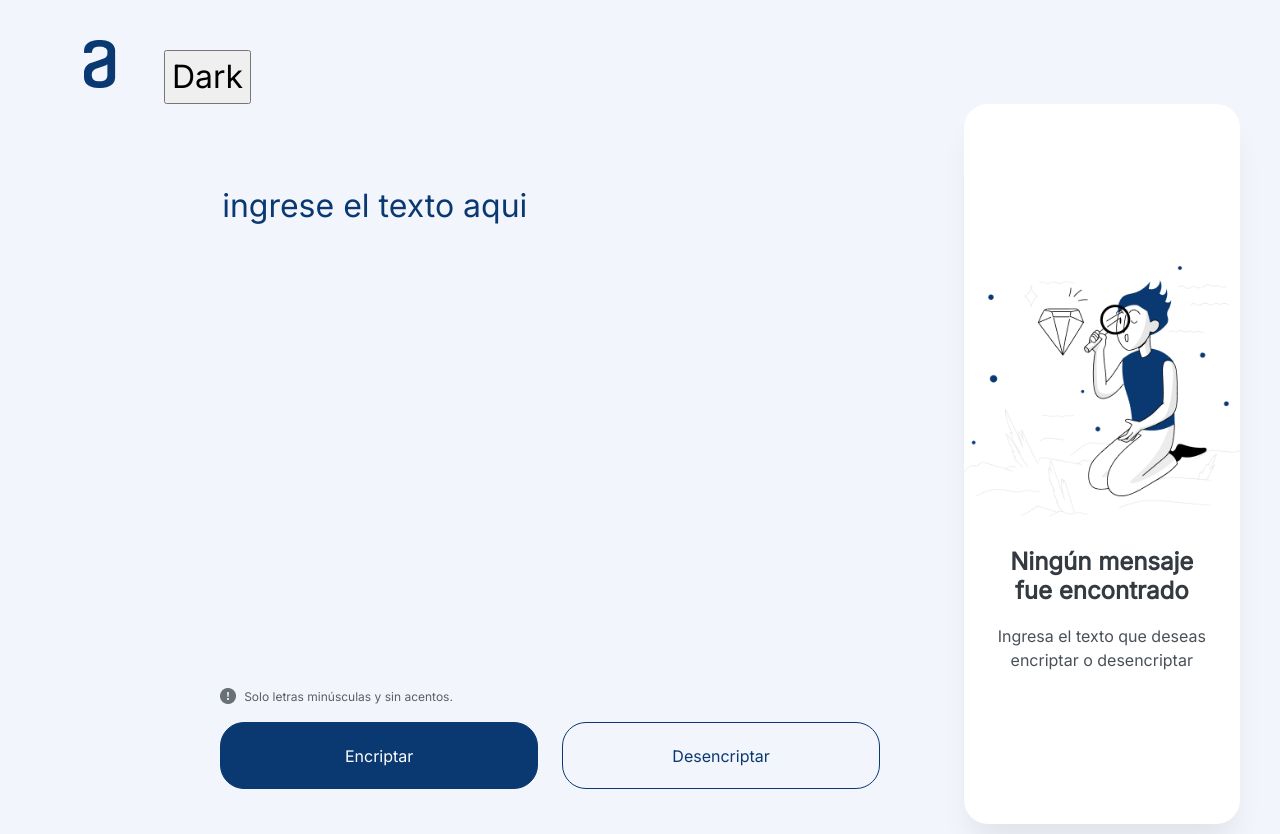
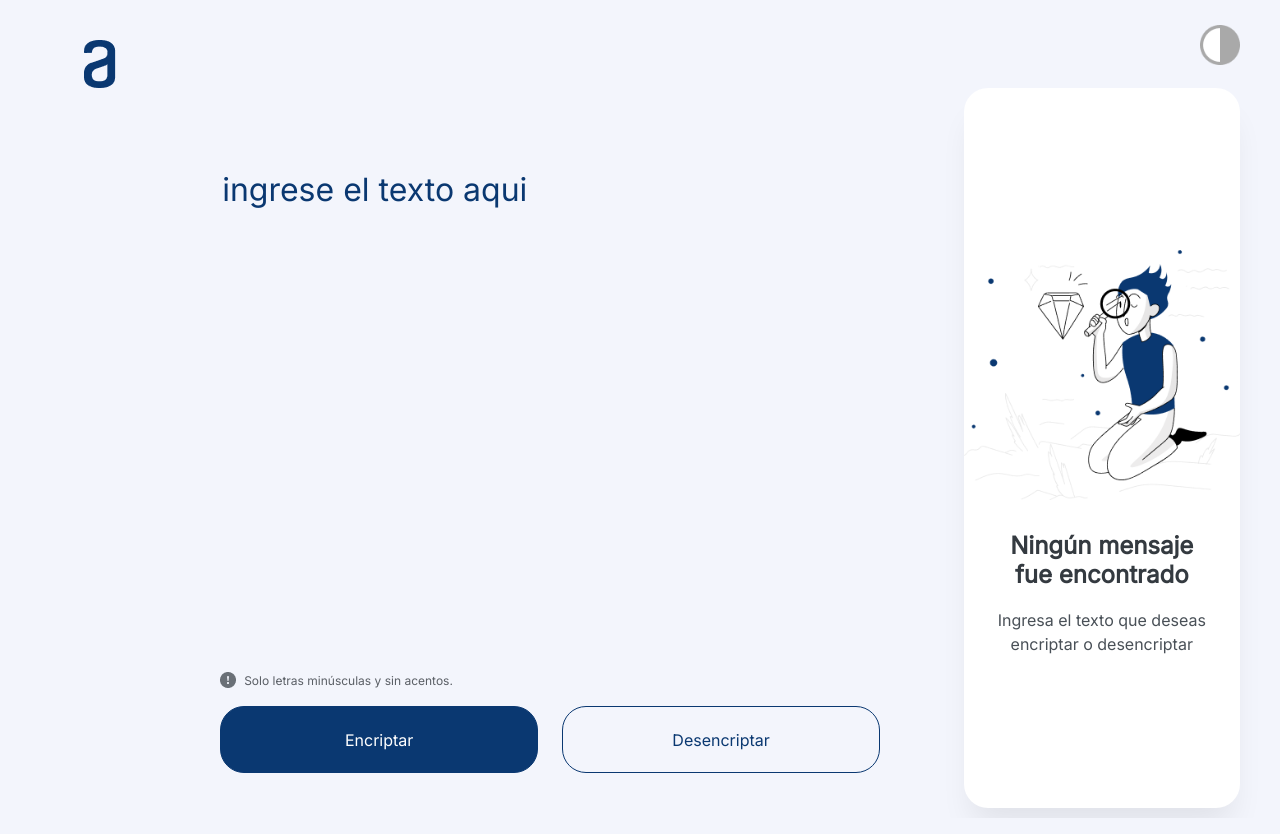
Before and after one commit to MrJBautista/EncriptadorDeTexto, a plain HTML site: page index.html in a window 1280 px wide. Drawn offline with Linux system fonts and the light colour scheme.

Commit message:
Detalles finales y estilizando boton modo oscuro

```diff
--- a/encriptador.css
+++ b/encriptador.css
@@ -4,24 +4,46 @@
     font-family: 'Inter';
     font-weight: 400px;
 }
+
 body, #inputTexto{
     background-color: var(--colorBackground);
 }
+
 header{
-    width: 50%;
+    width: 100%;
+    display: flex;
+    justify-content: space-between;
+
 }
+
 #logo{
-    padding-top: 40px;
+    margin-top: 40px;
     margin-left: 40px;
     width: 120px;
     height: 48px;
 }
+
+.botonDarkMode{
+    background-color: transparent;
+    border: none;
+    cursor: pointer;
+    background-image: url("sources/DarkModeIcon.png");
+    background-repeat: no-repeat;
+    background-position: center;
+    background-size:contain;
+    width: 40px;
+    height: 40px;
+    margin-right: 40px;
+    margin-top: 25px;
+}
+
 main{
     display: flex;
     margin-bottom: 10px;
     margin-left: 10%;
     height: 720px;
 }
+
 .entrada{
     display:flex;
     flex-direction: column;
@@ -30,6 +52,7 @@ main{
     margin-left: 8%;
     padding-bottom: 3%;
 }
+
 #inputTexto{
     resize: none;
     height: 70%;
@@ -39,12 +62,15 @@ main{
     color: var(--colorPrincipal);
     text-transform: lowercase;
 }
+
 #inputTexto::placeholder{
     color: var(--colorPrincipal);
 }
+
 #inputTexto:focus{
     outline: none;
 }
+
 .advertencia{
     display: flex;
     font-size: 12px;
@@ -53,15 +79,18 @@ main{
     color: var(--colorTextoSecundario);
     opacity: 0.8;
 }
+
 .advertencia img{
     height: 16px;
     width: 16px;
     margin-right: 8px;
 }
+
 .botones{
     display: flex;
     margin-top: 16px;
 }
+
 #encriptar{
     font-size: 16px;
     border: 1px solid var(--colorPrincipal);
@@ -73,6 +102,7 @@ main{
     width: 46%;
     margin-right: 12px;
 }
+
 #desencriptar{
     font-size: 16px;
     border: 1px solid var(--colorPrincipal);
@@ -84,34 +114,40 @@ main{
     width: 46%;
     margin-left: 12px;
 }
+
 .resultado{
     display: flex;
     flex-direction: column;
     width: 24%;
     background: var(--colorBackgroundSecundario);
     border-radius: 24px;
-    /* color: var(--colorPrincipal); */
     margin: 0 40px 0 auto;
     box-shadow: 0px 24px 32px -8px rgba(0, 0, 0, 0.08);
 }
+
 #elementosResultado{
     display:flex;
     flex-direction: column;
     margin-top: auto;
     margin-bottom: auto;
 }
+
 #imagenResultado{
     width: 100%;
 }
+
 #encriptar:hover{
     background-color: var(--colorEncriptarHover);
 }
+
 #desencriptar:hover{
     background-color: var(--colorDesencriptarHover);
 }
+
 #copiar:hover{
     background-color: var(--colorCopiarHover);
 }
+
 #mensajeCodificado{
     font-size: 20px;
     color: var(--colorMensajeCodificado);
@@ -121,6 +157,7 @@ main{
     max-height: 600px;
     overflow: auto;
 }
+
 #copiar{
     font-size: 16px;
     border: 1px solid var(--colorPrincipal);
@@ -135,6 +172,7 @@ main{
     align-self: center;
     display: none;
 }
+
 h2{
     text-align: center;
     margin: 32px 32px 8px 32px;
@@ -144,6 +182,7 @@ h2{
     font-weight: 700;
     line-height: 120%;
 }
+
 h3{
     font-size: 16px;
     line-height: 150%;
@@ -154,31 +193,41 @@ h3{
 }
 
 @media screen and (max-width: 768px) {
+
     main{
         flex-wrap: wrap;
         margin-left: 4%;
         margin-right: 4%;
     }
+
     #logo{
         padding-top: 40px;
         margin-left: 0;
         width: 120px;
         height: 48px;
     }
+
+    .botonDarkMode{
+        align-self:self-end;
+    }
+
     .entrada {
         width: 100%;
         margin-left: 0;
     }
+
     #inputTexto{
         width: 95%;
         height: 360px;
     }
+
     .resultado {
         width: 100%;
         margin-right: 0;
         margin-bottom: 20px;
         padding-bottom: 20px;
     }
+
     #imagenResultado{
         display: none;
     }
@@ -186,28 +235,31 @@ h3{
     #copiar{
         margin-bottom: 0;
     }
+
     .botones{
         justify-content: space-evenly;
     }
 }
 
 @media screen and (max-width: 375px) {
+
     #inputTexto{
         width: 100%;
     }
+
     .botones{
         flex-direction: column;
     }
+
     #encriptar, #desencriptar{
         width: 100%;
         margin: 10px 0;
     }
+
     .resultado {
         width: 98%;
     }
-
 }
-
 
 :root{
     --colorBackground: #F3F5FC;
@@ -230,56 +282,3 @@ h3{
     --colorMensajeCodificado: #F3F5FC;
     --colorTextoSecundario: #EFF1FA;
 }
-
-
-/* Dark Mode */
-
-/* body.darkMode, #inputTexto{
-    background-color: #343A40;
-}
-#inputTexto{
-    color: #F3F5FC;
-}
-#inputTexto::placeholder{
-    color: #F3F5FC;
-}
-.advertencia{
-    color: #F3F5FC;
-}
-#encriptar{
-    border: 1px solid #495057;
-    background: #757FB2;
-}
-#desencriptar{
-    border: 1px solid #757FB2;
-    background-color: #AAB2D5;
-    color: #000000;
-}
-#encriptar:hover{
-    background-color: #AAB2D5;
-}
-#desencriptar:hover{
-    background-color: #E9ECF8;
-}
-.resultado{
-    background: #495057;
-     box-shadow: 0px 24px 32px -8px rgba(0, 0, 0, 0.08);
-}
-#mensajeCodificado{
-    color: #F3F5FC;
-}
-#copiar{
-    border: 1px solid #F3F5FC;
-    background-color: #495057;
-    color: #F3F5FC;
-}
-#copiar:hover{
-    background-color: #868E96;
-}
-h2{
-    color: #F3F5FC;
-}
-h3{
-    color: #EFF1FA;
-}
- */
--- a/encriptador.js
+++ b/encriptador.js
@@ -1,4 +1,3 @@
-
 let mensaje = "";
 
 function ocultarElementos(){
@@ -20,7 +19,6 @@ function desencriptar(){
     let textarea = document.getElementById("inputTexto");
     if(textarea.value != ''){
         mensaje = textarea.value.replace(/enter/g,"e").replace(/imes/g,"i").replace(/ai/g,"a").replace(/ober/g,"o").replace(/ufat/g,"u");
-        /* textarea.innerText = mensaje; */
         let salidaMensaje = document.getElementById("mensajeCodificado");
         salidaMensaje.innerText = mensaje;
         ocultarElementos();
--- a/index.html
+++ b/index.html
@@ -14,7 +14,7 @@
     <body>
         <header>
             <img id="logo" src="sources/Logo.png" alt="Logo de Alura">
-            <button onclick="modoOscuro()">Dark</button>
+            <button class="botonDarkMode" title="Modo Oscuro" onclick="modoOscuro()"></button>
         </header>
         <main>
             <section class="entrada">
@@ -24,8 +24,8 @@
                     <p>Solo letras minúsculas y sin acentos.</p>
                 </div>
                 <div class="botones">
-                    <button id="encriptar" onclick="encriptar()">Encriptar</button>
-                    <button id="desencriptar" onclick="desencriptar()">Desencriptar</button>
+                    <button id="encriptar" title="Encriptar" onclick="encriptar()">Encriptar</button>
+                    <button id="desencriptar" title="Desencriptar" onclick="desencriptar()">Desencriptar</button>
                 </div>
             </section>
             <section class="resultado">
@@ -35,7 +35,7 @@
                     <h2>Ningún mensaje fue encontrado</h2>
                     <h3>Ingresa el texto que deseas encriptar o desencriptar</h3>
                 </div>
-                <button id="copiar" onclick="copiar()">Copiar</button>
+                <button id="copiar" title="Copiar" onclick="copiar()">Copiar</button>
             </section>
         </main>
         <script src="encriptador.js"></script>
```
Also changed, not shown: Sources/DarkModeIcon.png (added).
